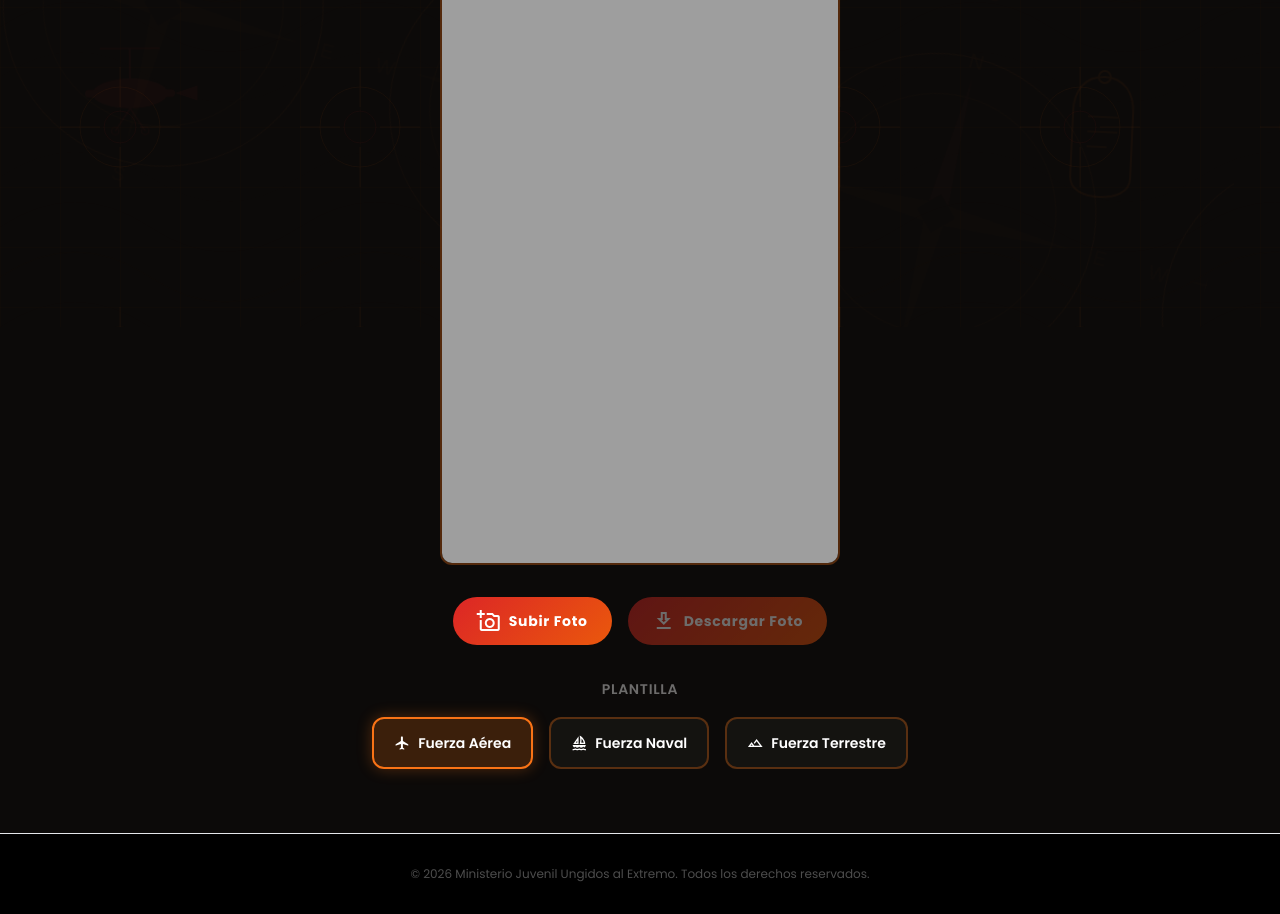
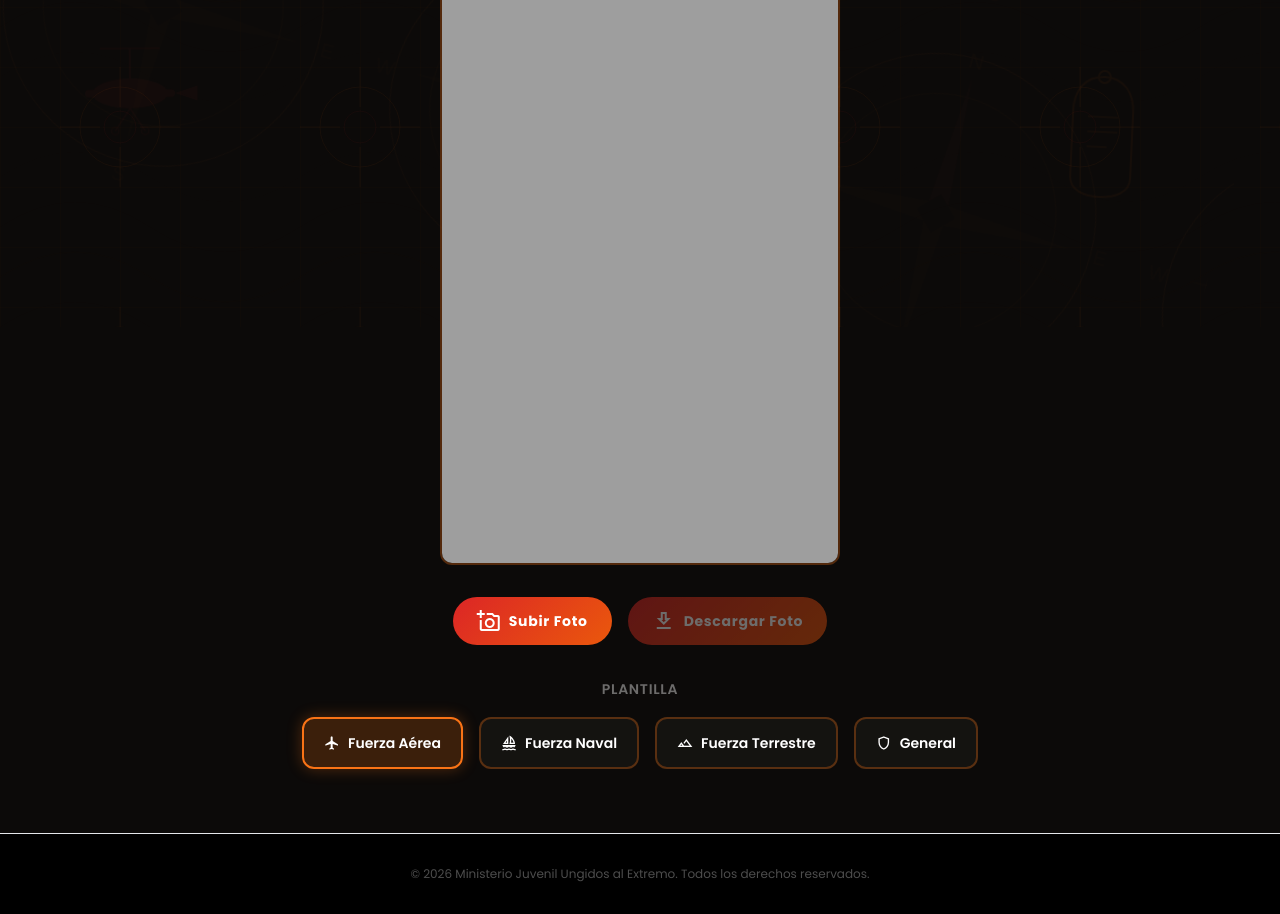
Before and after one commit to CristianizacionChurch/homePage, a website: page page/Camp/trend.html in a window 1280 px wide. Shown: the part 473-1387 px from the top of the page. Drawn offline with nearby package versions, Linux system fonts and the light colour scheme.

Commit message:
feat(camp): add mayDayGeneral as 4th template, replace SVG filenames

```diff
--- a/page/Camp/trend.html
+++ b/page/Camp/trend.html
@@ -160,6 +160,10 @@ window.tailwind.config = {
                 <span class="material-icons-outlined text-base">terrain</span>
                 Fuerza Terrestre
             </button>
+            <button class="template-btn px-5 py-3 rounded-xl font-semibold text-sm flex items-center gap-2" data-template="mayDayGeneral.svg">
+                <span class="material-icons-outlined text-base">shield</span>
+                General
+            </button>
         </div>
     </div>
 </main>
--- a/page/Camp/trend.js
+++ b/page/Camp/trend.js
@@ -13,7 +13,8 @@
   var TEMPLATE_CIRCLES = {
     "fuerza-aerea.svg":  { cx: 540, cy: 960, r: 290 },
     "Fuerza-naval.svg":  { cx: 540, cy: 960, r: 290 },
-    "fuerza-terrestre.svg": { cx: 540, cy: 960, r: 290 }
+    "fuerza-terrestre.svg": { cx: 540, cy: 960, r: 290 },
+    "mayDayGeneral.svg": { cx: 540, cy: 960, r: 290 }
   };
 
   function getCircleForTemplate(name) {
```
Also changed, not shown: page/Camp/LOGO2.png (deleted), 4 other files.
